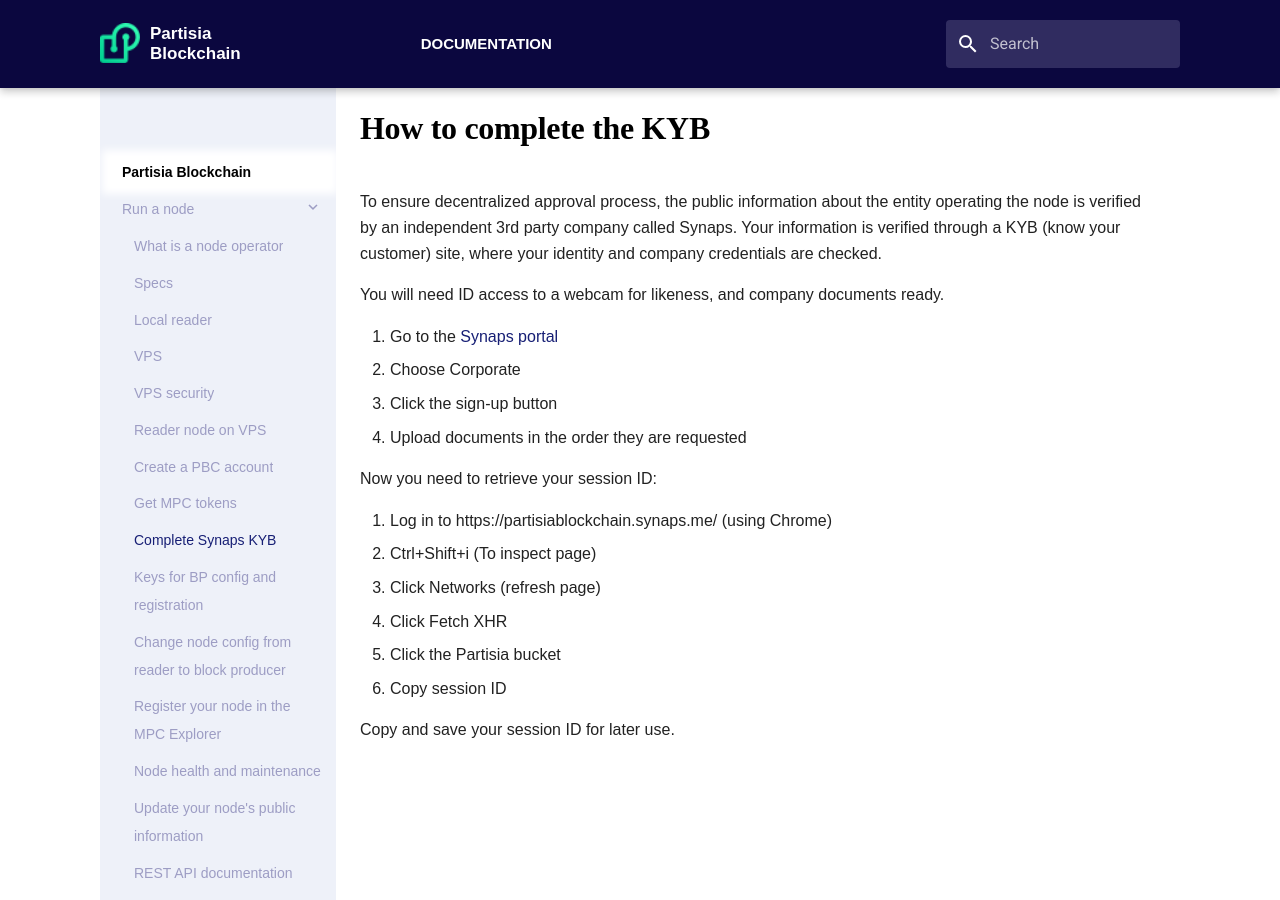
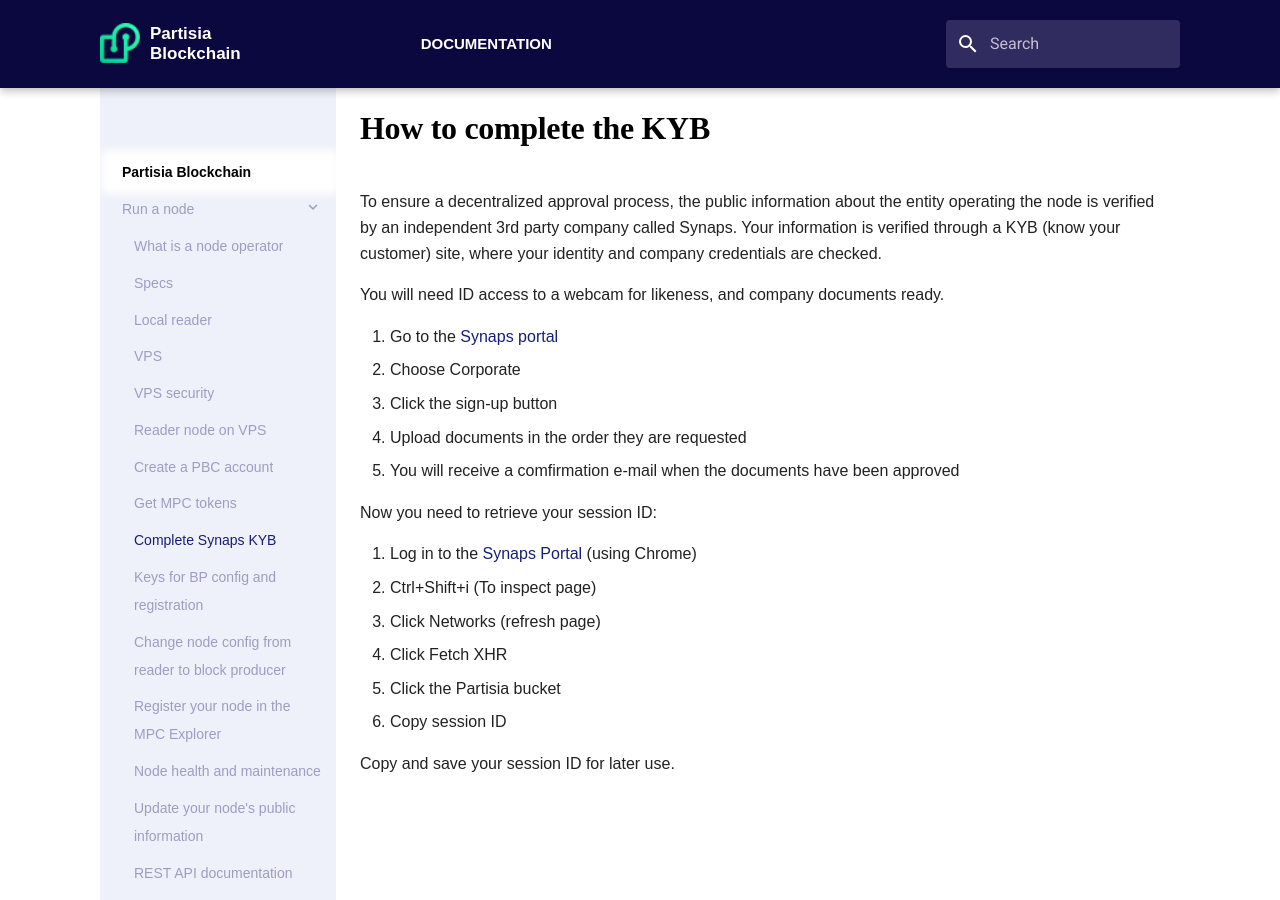
Before and after one commit to 0xSero/partisia-docs, an MkDocs documentation site: the page built from docs/operator-8-synaps.md, in a window 1280 px wide and 900 px high. Built offline with MkDocs 1.6.1 and Material for MkDocs 9.7.7, drawn with Linux system fonts in a browser that asks for light colours; some web fonts are replaced; a script that is not in the unit is left out.

Commit message:
Update docs/operator-8-synaps.md

```diff
--- a/docs/operator-8-synaps.md
+++ b/docs/operator-8-synaps.md
@@ -1,6 +1,6 @@
 # How to complete the KYB
 
-To ensure decentralized approval process, the public information about the entity operating the node is verified by an independent 3rd party company called Synaps.
+To ensure a decentralized approval process, the public information about the entity operating the node is verified by an independent 3rd party company called Synaps.
 Your information is verified through a KYB (know your customer) site, where your identity and company credentials are checked.
 
 You will need ID access to a webcam for likeness, and company documents ready.
@@ -9,10 +9,11 @@
 2. Choose Corporate
 3. Click the sign-up button
 4. Upload documents in the order they are requested
+5. You will receive a comfirmation e-mail when the documents have been approved
 
 Now you need to retrieve your session ID:
 
-1. Log in to https://partisiablockchain.synaps.me/ (using Chrome)
+1. Log in to the [Synaps Portal](https://partisiablockchain.synaps.me/) (using Chrome)
 2. Ctrl+Shift+i (To inspect page)
 3. Click Networks (refresh page)
 4. Click Fetch XHR
```
